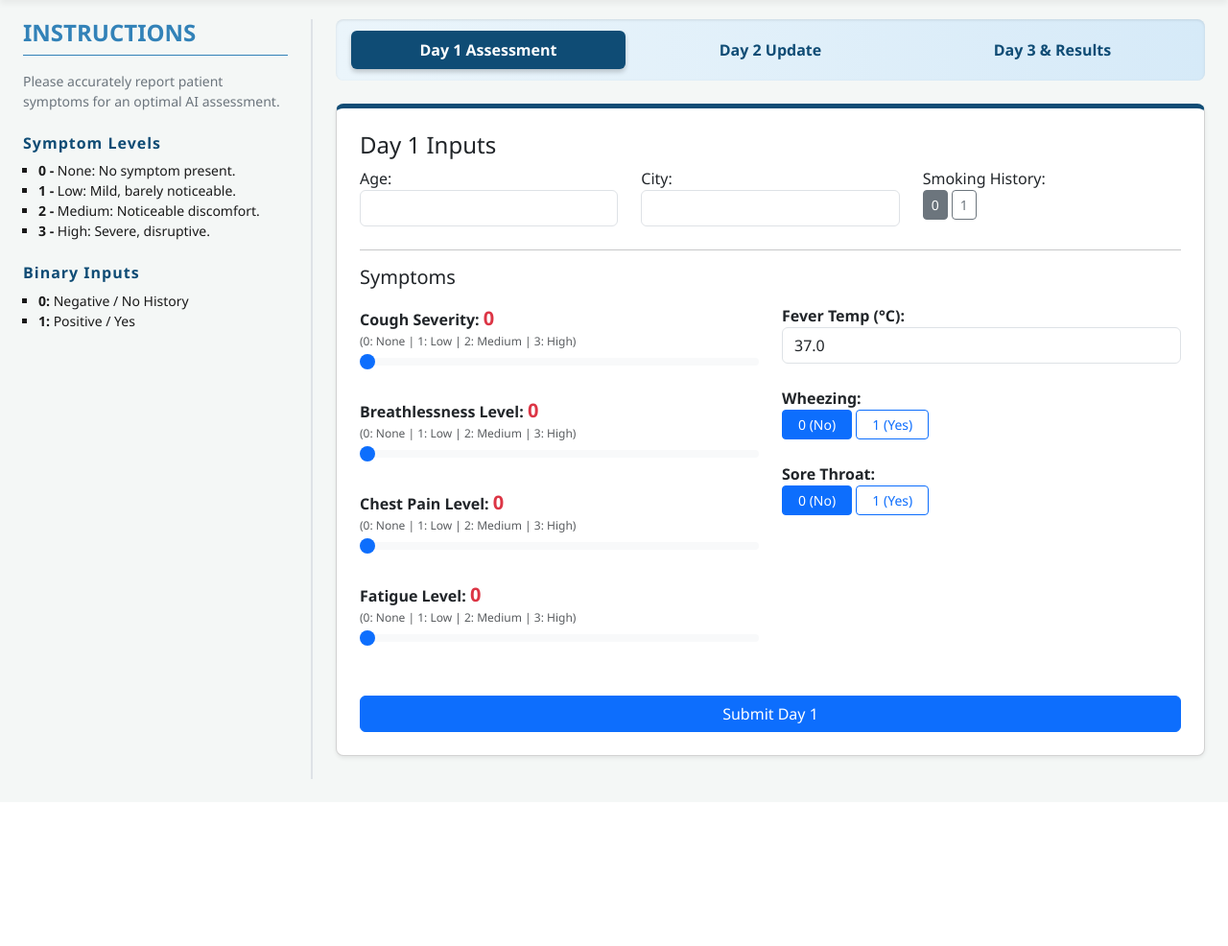
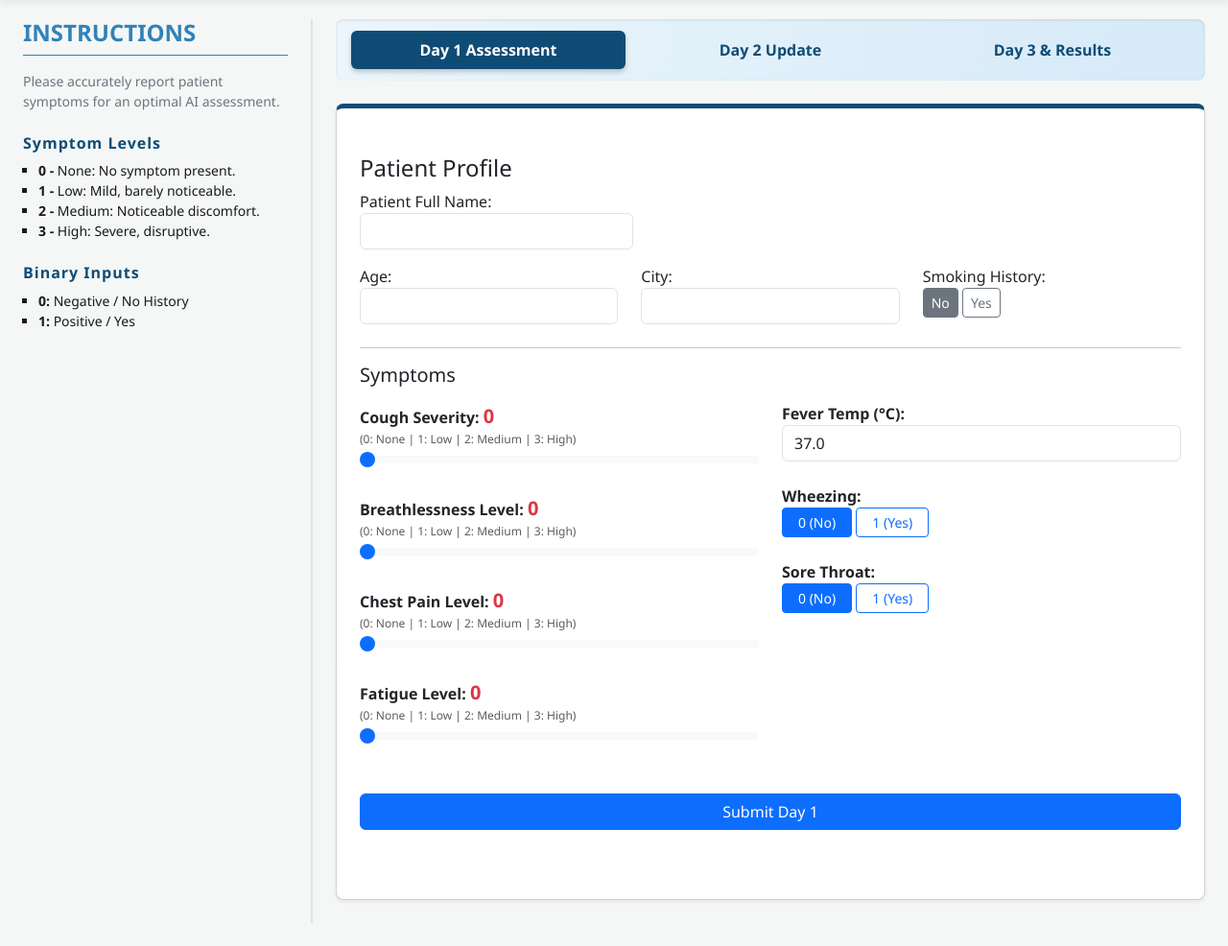
Before and after one commit to khush1207/respai-web-app, a Flask app: page /day1 in a window 1280 px wide. Shown: the part 72-1058 px from the top of the page at 96% size. Before the commit the page ends 884 px from the top, so only its background shows below. Run offline with Flask 3, Linux system fonts and the light colour scheme; some libraries are stand-ins or nearby versions.

Commit message:
Update Day 1 form with patient profile handling

```diff
--- a/templates/day1.html
+++ b/templates/day1.html
@@ -1,11 +1,22 @@
 {% extends "base.html" %}
 {% block content %}
 <form method="POST">
-    <h4>Day 1 Inputs</h4>
+
+    {% if patient %}
+        <div class="alert alert-info shadow-sm mt-4">
+            <h4>Welcome back, <strong>{{ patient.name }}</strong>!</h4>
+            <p class="mb-0">Your profile details are already saved. Please enter your symptoms below for Day 1 of your new assessment.</p>
+        </div>
+    {% else %}
+        <h4 class="mt-4">Patient Profile</h4>
+        <div class="col-md-4 mb-3">
+            <label for="name">Patient Full Name:</label>
+            <input type="text" class="form-control" id="name" name="name" required>
+        </div>
         <div class="row mb-4">
             <div class="col-md-4">
                 <label>Age:</label>
-            <input type="number" class="form-control" name="age" required value=" ">
+                <input type="number" class="form-control" name="age" required>
             </div>
             <div class="col-md-4">
                 <label>City:</label>
@@ -14,14 +25,18 @@
             <div class="col-md-4">
                 <label>Smoking History:</label><br>
                 <input type="radio" class="btn-check" name="smoking" id="sm0" value="0" checked>
-            <label class="btn btn-outline-secondary btn-sm" for="sm0">0</label>
+                <label class="btn btn-outline-secondary btn-sm" for="sm0">No</label>
                 <input type="radio" class="btn-check" name="smoking" id="sm1" value="1">
-            <label class="btn btn-outline-secondary btn-sm" for="sm1">1</label>
+                <label class="btn btn-outline-secondary btn-sm" for="sm1">Yes</label>
             </div>
         </div>
+    {% endif %}
+
     <hr>
+
     <h5>Symptoms</h5>
     {% include 'symptoms_snippet.html' %}
-    <button type="submit" class="btn btn-primary w-100 mt-4">Submit Day 1</button>
+
+    <button type="submit" class="btn btn-primary w-100 mt-4 mb-5">Submit Day 1</button>
 </form>
 {% endblock %}
```
Lines whose indentation alone changed are shown as unchanged.
